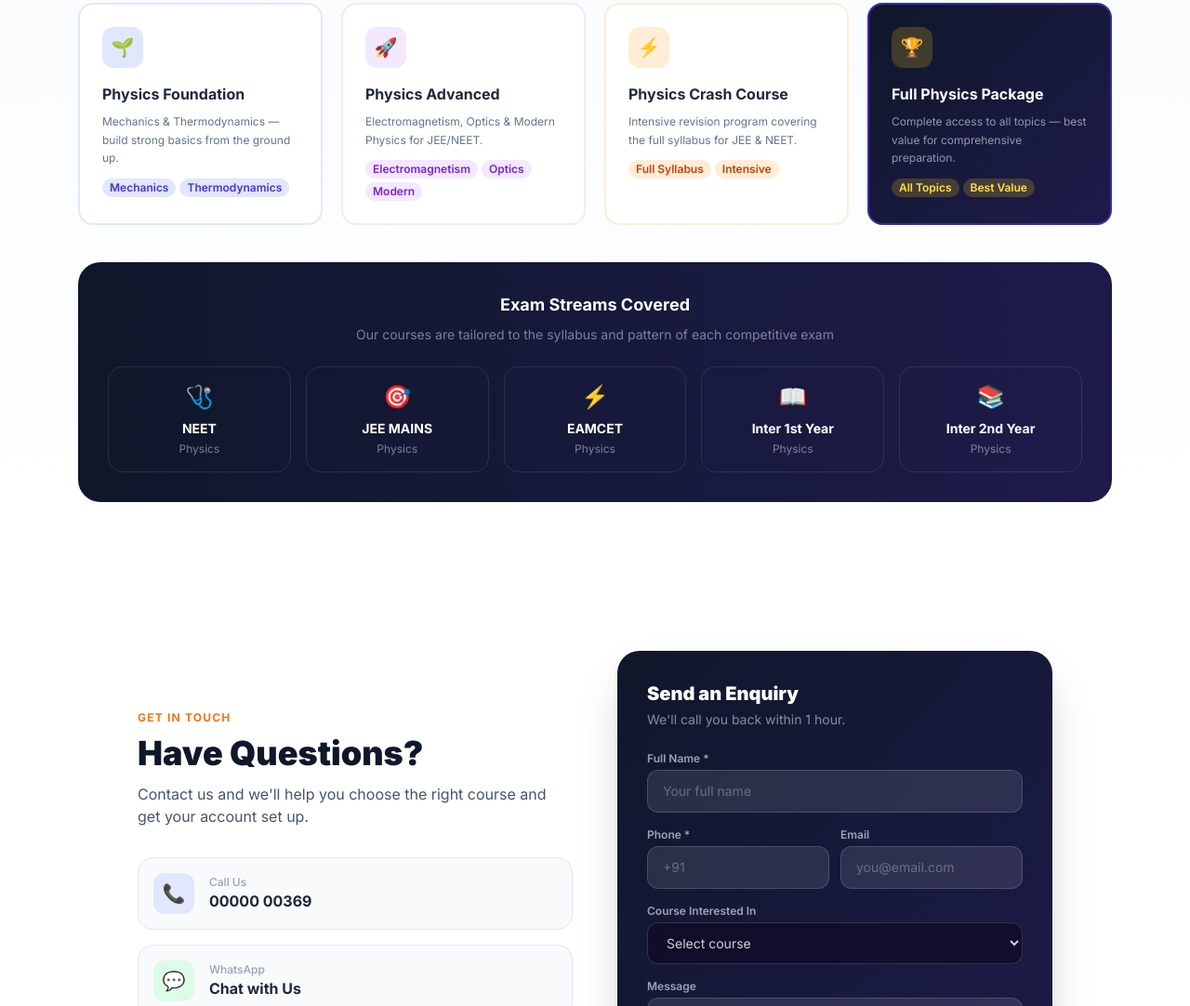
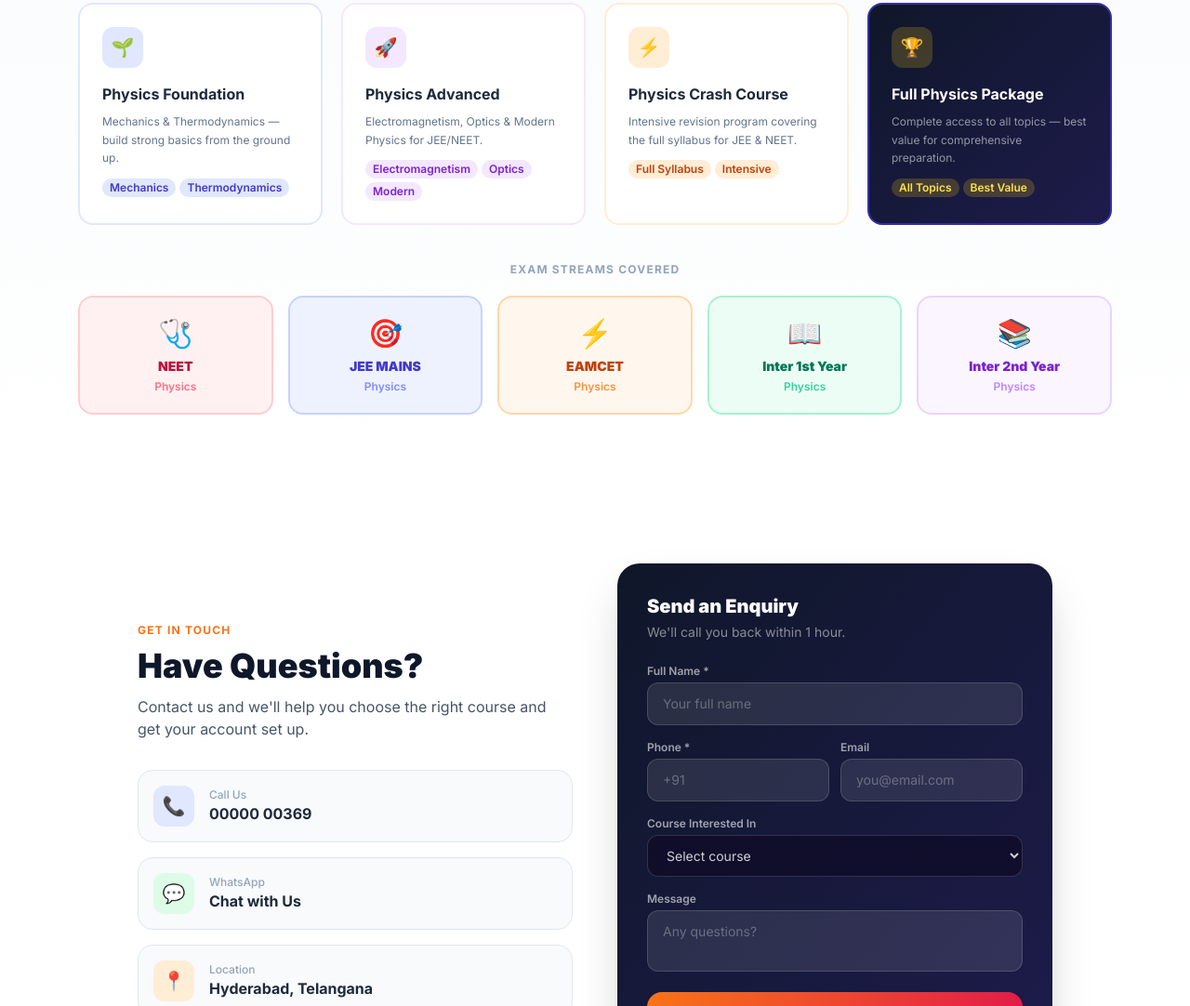
Before and after one commit to rajireddys999/website-login, a plain HTML site: page index.html in a window 1280 px wide. Shown: the part 1830-2912 px from the top of the page at 93% size. Drawn offline with nearby package versions, Linux system fonts and the light colour scheme.

Commit message:
Restyle exam streams section with light colored cards
Replace dark gradient background with light pastel cards per exam stream,
each with color-coded borders and typography for better visual distinction.

Co-Authored-By: Claude Sonnet 4.6 <noreply@anthropic.com>

```diff
--- a/index.html
+++ b/index.html
@@ -266,35 +266,34 @@
       </div>
     </div>
 
-    <!-- Exam streams overview -->
-    <div class="bg-gradient-to-r from-slate-900 to-indigo-950 rounded-3xl p-8 text-white">
-      <h3 class="font-bold text-lg mb-2 text-center">Exam Streams Covered</h3>
-      <p class="text-white/45 text-sm text-center mb-6">Our courses are tailored to the syllabus and pattern of each competitive exam</p>
+    <!-- Exam streams highlight -->
+    <div class="mt-2">
+      <p class="text-center text-xs font-bold uppercase tracking-widest text-slate-400 mb-5">Exam Streams Covered</p>
       <div class="grid grid-cols-2 sm:grid-cols-5 gap-4">
-        <div class="text-center p-4 bg-white/8 rounded-2xl border border-white/10">
-          <div class="text-2xl mb-2">🩺</div>
-          <p class="font-bold text-sm">NEET</p>
-          <p class="text-white/45 text-xs mt-1">Physics</p>
+        <div class="card-hover text-center p-5 rounded-2xl bg-rose-50 border-2 border-rose-200 hover:border-rose-400">
+          <div class="text-3xl mb-2">🩺</div>
+          <p class="font-black text-sm text-rose-700">NEET</p>
+          <p class="text-rose-400 text-xs mt-1 font-semibold">Physics</p>
         </div>
-        <div class="text-center p-4 bg-white/8 rounded-2xl border border-white/10">
-          <div class="text-2xl mb-2">🎯</div>
-          <p class="font-bold text-sm">JEE MAINS</p>
-          <p class="text-white/45 text-xs mt-1">Physics</p>
+        <div class="card-hover text-center p-5 rounded-2xl bg-indigo-50 border-2 border-indigo-200 hover:border-indigo-400">
+          <div class="text-3xl mb-2">🎯</div>
+          <p class="font-black text-sm text-indigo-700">JEE MAINS</p>
+          <p class="text-indigo-400 text-xs mt-1 font-semibold">Physics</p>
         </div>
-        <div class="text-center p-4 bg-white/8 rounded-2xl border border-white/10">
-          <div class="text-2xl mb-2">⚡</div>
-          <p class="font-bold text-sm">EAMCET</p>
-          <p class="text-white/45 text-xs mt-1">Physics</p>
+        <div class="card-hover text-center p-5 rounded-2xl bg-orange-50 border-2 border-orange-200 hover:border-orange-400">
+          <div class="text-3xl mb-2">⚡</div>
+          <p class="font-black text-sm text-orange-700">EAMCET</p>
+          <p class="text-orange-400 text-xs mt-1 font-semibold">Physics</p>
         </div>
-        <div class="text-center p-4 bg-white/8 rounded-2xl border border-white/10">
-          <div class="text-2xl mb-2">📖</div>
-          <p class="font-bold text-sm">Inter 1st Year</p>
-          <p class="text-white/45 text-xs mt-1">Physics</p>
+        <div class="card-hover text-center p-5 rounded-2xl bg-emerald-50 border-2 border-emerald-200 hover:border-emerald-400">
+          <div class="text-3xl mb-2">📖</div>
+          <p class="font-black text-sm text-emerald-700">Inter 1st Year</p>
+          <p class="text-emerald-400 text-xs mt-1 font-semibold">Physics</p>
         </div>
-        <div class="text-center p-4 bg-white/8 rounded-2xl border border-white/10">
-          <div class="text-2xl mb-2">📚</div>
-          <p class="font-bold text-sm">Inter 2nd Year</p>
-          <p class="text-white/45 text-xs mt-1">Physics</p>
+        <div class="card-hover text-center p-5 rounded-2xl bg-purple-50 border-2 border-purple-200 hover:border-purple-400">
+          <div class="text-3xl mb-2">📚</div>
+          <p class="font-black text-sm text-purple-700">Inter 2nd Year</p>
+          <p class="text-purple-400 text-xs mt-1 font-semibold">Physics</p>
         </div>
       </div>
     </div>
```
